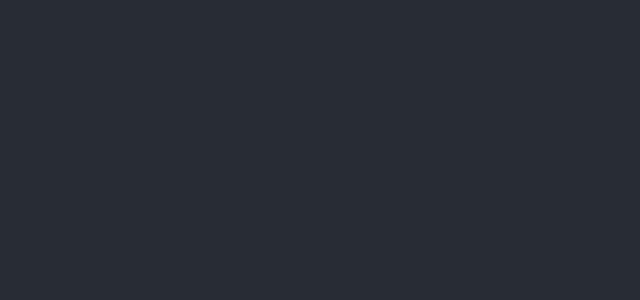
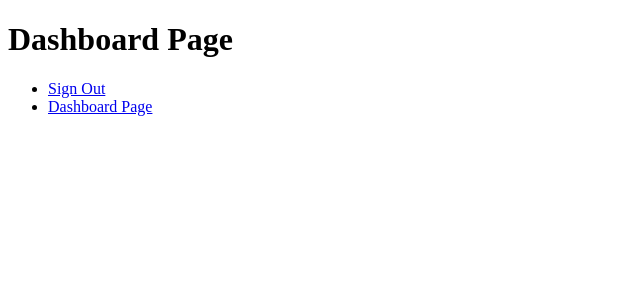
Before and after one commit to RobertKelly30/Roberts-Plants, a React (Create React App) app: page /dashboard in a window 1280 px wide. Shown: the top 300 px of the page, without its empty margins (0-640 px from the left). Built offline with nearby package versions, Linux system fonts and the light colour scheme.

Commit message:
Creating Routes & File Cleanup

```diff
--- a/package.json
+++ b/package.json
@@ -8,6 +8,7 @@
     "@testing-library/user-event": "^13.5.0",
     "react": "^17.0.2",
     "react-dom": "^17.0.2",
+    "react-router-dom": "^6.2.2",
     "react-scripts": "5.0.0",
     "web-vitals": "^2.1.4"
   },
--- a/src/App.css
+++ /dev/null
@@ -1,38 +0,0 @@
-.App {
-  text-align: center;
-}
-
-.App-logo {
-  height: 40vmin;
-  pointer-events: none;
-}
-
-@media (prefers-reduced-motion: no-preference) {
-  .App-logo {
-    animation: App-logo-spin infinite 20s linear;
-  }
-}
-
-.App-header {
-  background-color: #282c34;
-  min-height: 100vh;
-  display: flex;
-  flex-direction: column;
-  align-items: center;
-  justify-content: center;
-  font-size: calc(10px + 2vmin);
-  color: white;
-}
-
-.App-link {
-  color: #61dafb;
-}
-
-@keyframes App-logo-spin {
-  from {
-    transform: rotate(0deg);
-  }
-  to {
-    transform: rotate(360deg);
-  }
-}
--- a/src/App.js
+++ b/src/App.js
@@ -1,11 +1,16 @@
-import './App.css';
+import { Route, Routes } from 'react-router-dom';
+
+import {LoginPage, DashBoardPage, PageNotFound} from './pages'
 
 function App() {
   return (
-    <div className="App">
-      <header className="App-header">
-      </header>
-    </div>
+    <>
+      <Routes>
+        <Route index element={<LoginPage/>}/>
+        <Route path="dashboard" element={<DashBoardPage/>}/>
+        <Route path="*" element={<PageNotFound/>}/>
+      </Routes>
+    </>
   );
 }
 
--- a/src/index.js
+++ b/src/index.js
@@ -1,11 +1,15 @@
 import React from 'react';
 import ReactDOM from 'react-dom';
-import './index.css';
+
+import { BrowserRouter } from 'react-router-dom';
+
 import App from './App';
 
 ReactDOM.render(
   <React.StrictMode>
-    <App />
+    <BrowserRouter>
+      <App />
+    </BrowserRouter>
   </React.StrictMode>,
   document.getElementById('root')
 );
--- /dev/null
+++ b/src/pages/404/PageNotFound.js
@@ -0,0 +1,13 @@
+import React from "react";
+
+function PageNotFound (props){
+    return(
+        <>
+            <header>
+                <h1>Page Not Found</h1>
+            </header>
+        </>
+    )
+}
+
+export default PageNotFound
--- /dev/null
+++ b/src/pages/dashboard/DashBoardPage.js
@@ -0,0 +1,25 @@
+import React from "react";
+import {Link} from 'react-router-dom'
+
+function DashBoardPage (props){
+    return(
+        <>
+            <header>
+                <h1>Dashboard Page</h1>
+            </header>
+            <nav>
+                <ul>
+                    <li>
+                        <Link to="/">Sign Out</Link>
+                    </li>
+                    <li>
+                        <Link to="/dashboard">Dashboard Page</Link>
+                    </li>
+                </ul>
+            </nav>
+
+        </>
+    )
+}
+
+export default DashBoardPage
--- /dev/null
+++ b/src/pages/index.js
@@ -0,0 +1,3 @@
+export {default as LoginPage} from './login/LoginPage'
+export {default as DashBoardPage} from './dashboard/DashBoardPage'
+export {default as PageNotFound} from './404/PageNotFound'
--- /dev/null
+++ b/src/pages/login/LoginPage.js
@@ -0,0 +1,26 @@
+import React from "react";
+import { useNavigate } from 'react-router-dom'
+
+function LoginPage (props){
+    let navigation = useNavigate();
+
+    function onHandleSubmit(e){
+        e.preventDefault();
+        navigation('/dashboard');
+    }
+
+    return(
+        <>
+            <header>
+                <h1>Login Page</h1>
+            </header>
+
+            <form onSubmit={onHandleSubmit}>
+                <input type="text" required />
+                <button type="submit">Sign In</button>
+            </form>
+        </>
+    )
+}
+
+export default LoginPage
```
Also changed, not shown: src/styles/index.css (renamed from src/index.css), 1 other file (tests, documents, lock files or other folders).
